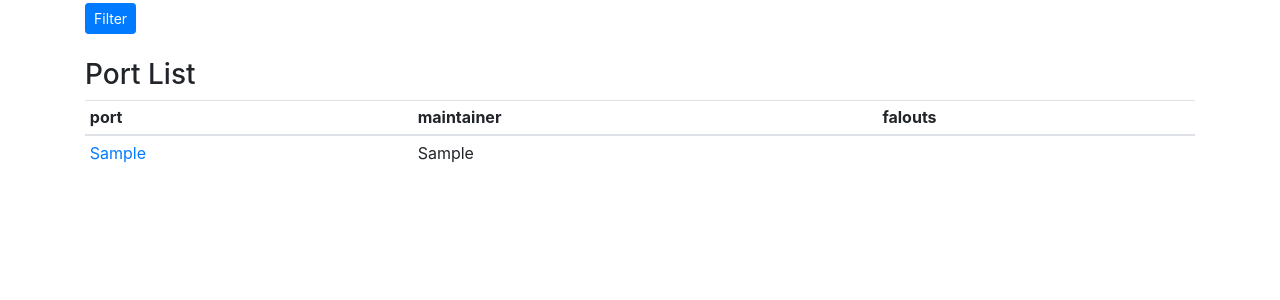
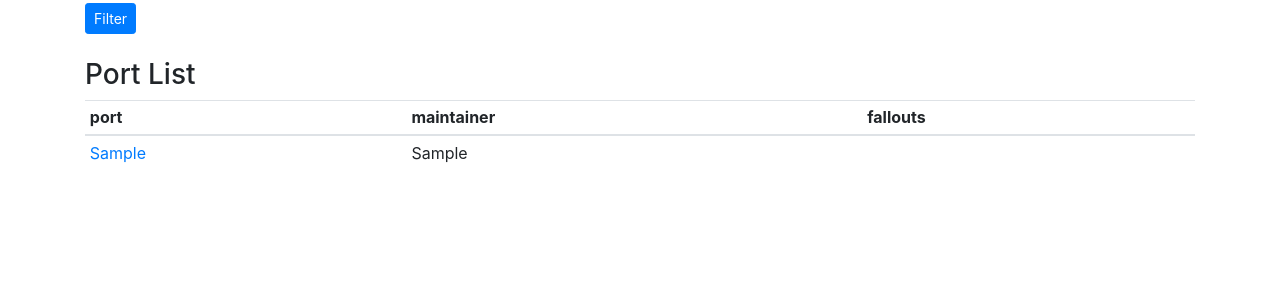
Before and after one commit to dbaio/portsfallout, a Django app: template ports/templates/ports/port_list.html in a window 1280 px wide. Shown: the part 163-463 px from the top of the page. Run offline with Django 3.2, Linux system fonts and the light colour scheme; tables that the repository leaves empty hold one stand-in row (values such as "Sample post"); the template is opened without the code that fills it: values that come from a table or form of the project are taken from there, most other values are stand-ins (such as "Sample title", 1, 10 or a date in 2020); some libraries are stand-ins or nearby versions.

Commit message:
Fix typo

```diff
--- a/ports/templates/ports/port_list.html
+++ b/ports/templates/ports/port_list.html
@@ -28,7 +28,7 @@
     <tr>
       <th scope="col">port</th>
       <th scope="col">maintainer</th>
-      <th scope="col">falouts</th>
+      <th scope="col">fallouts</th>
     </tr>
   </thead>
   <tbody>
```
